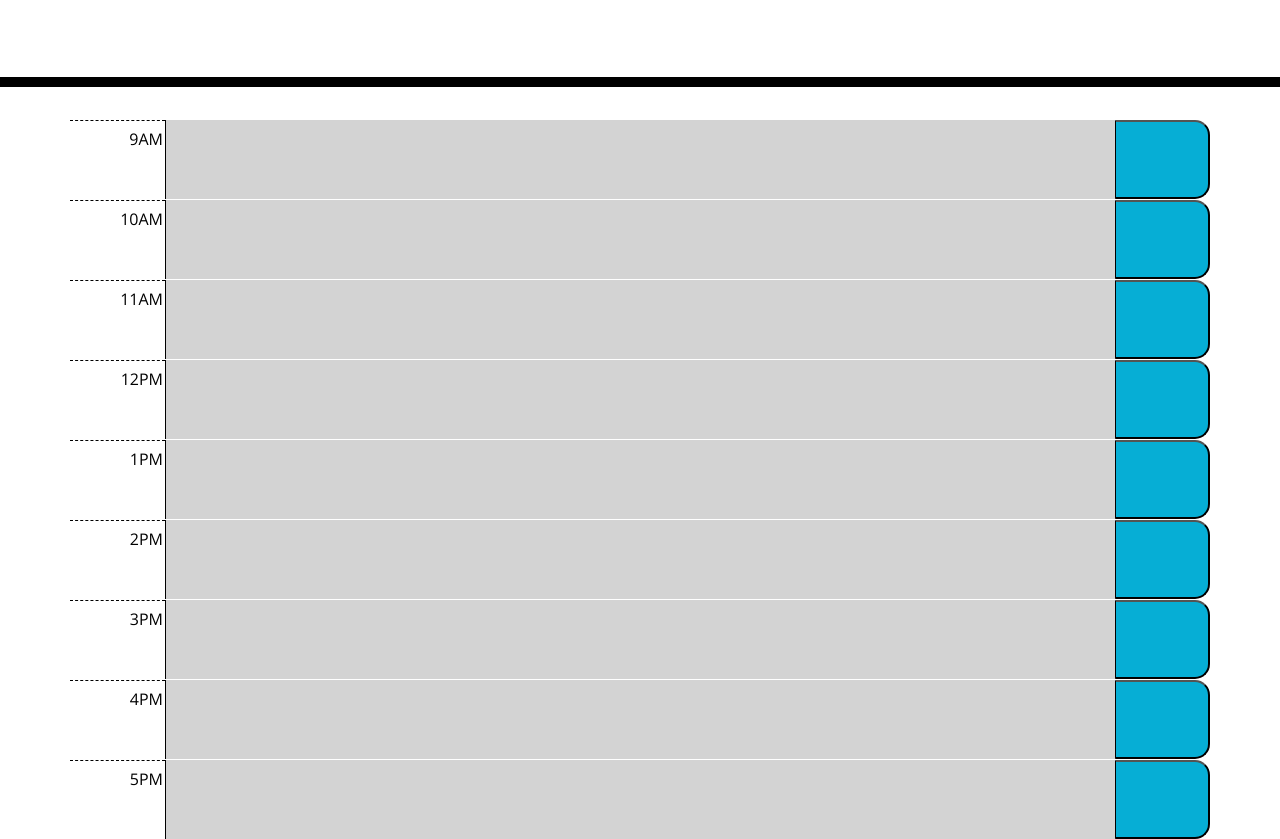
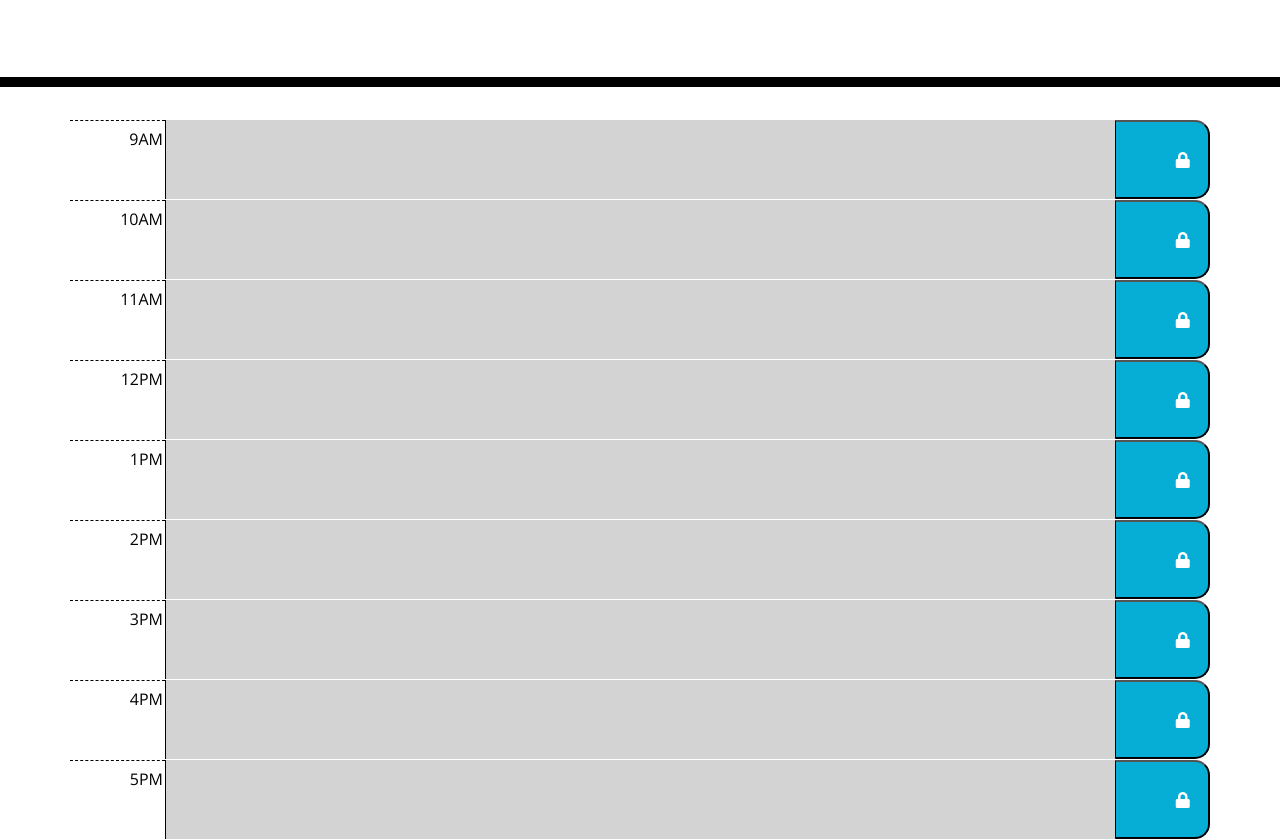
Before and after one commit to saharVac/work-day-scheduler, a plain HTML site: page index.html in a window 1280 px wide. Shown: the part 181-1020 px from the top of the page. Drawn offline with nearby package versions, Linux system fonts and the light colour scheme.

Commit message:
added lock icons to save buttons

```diff
--- a/index.html
+++ b/index.html
@@ -34,47 +34,65 @@
       <div class="row time-block">
         <div class="col-1 hour">9AM</div>
         <textarea id="9" class="col-10"></textarea>
-        <button id="1" class="col-1 saveBtn"></button>
+        <button id="1" class="col-1 saveBtn">
+          <i class="fas fa-lock"></i>
+        </button>
       </div>
       <div class="row time-block">
         <div class="col-1 hour">10AM</div>
         <textarea id="10" class="col-10"></textarea>
-        <button id="2" class="col-1 saveBtn"></button>
+        <button id="2" class="col-1 saveBtn">
+          <i class="fas fa-lock"></i>
+        </button>
       </div>
       <div class="row time-block">
         <div class="col-1 hour">11AM</div>
         <textarea id="11" class="col-10"></textarea>
-        <button id="3" class="col-1 saveBtn"></button>
+        <button id="3" class="col-1 saveBtn">
+          <i class="fas fa-lock"></i>
+        </button>
       </div>
       <div class="row time-block">
         <div class="col-1 hour">12PM</div>
         <textarea id="12" class="col-10"></textarea>
-        <button id="4" class="col-1 saveBtn"></button>
+        <button id="4" class="col-1 saveBtn">
+          <i class="fas fa-lock"></i>
+        </button>
       </div>
       <div class="row time-block">
         <div class="col-1 hour">1PM</div>
         <textarea id="13" class="col-10"></textarea>
-        <button id="5" class="col-1 saveBtn"></button>
+        <button id="5" class="col-1 saveBtn">
+          <i class="fas fa-lock"></i>
+        </button>
       </div>
       <div class="row time-block">
         <div class="col-1 hour">2PM</div>
         <textarea id="14" class="col-10"></textarea>
-        <button id="6" class="col-1 saveBtn"></button>
+        <button id="6" class="col-1 saveBtn">
+          <i class="fas fa-lock"></i>
+        </button>
       </div>
       <div class="row time-block">
         <div class="col-1 hour">3PM</div>
         <textarea id="15" class="col-10"></textarea>
-        <button id="7" class="col-1 saveBtn"></button>
+        <button id="7" class="col-1 saveBtn">
+          <i class="fas fa-lock"></i>
+        </button>
       </div>
       <div class="row time-block">
         <div class="col-1 hour">4PM</div>
         <textarea id="16" class="col-10"></textarea>
-        <button id="8" class="col-1 saveBtn"></button>
+        <button id="8" class="col-1 saveBtn">
+          <i class="fas fa-lock"></i>
+        </button>
       </div>
       <div class="row time-block">
         <div class="col-1 hour">5PM</div>
         <textarea id="17" class="col-10"></textarea>
-        <button id="9" class="col-1 saveBtn"></button>
+        <button id="9" class="col-1 saveBtn">
+          <i class="fas fa-lock"></i>
+        </button>
       </div>
     </div>
 
```
